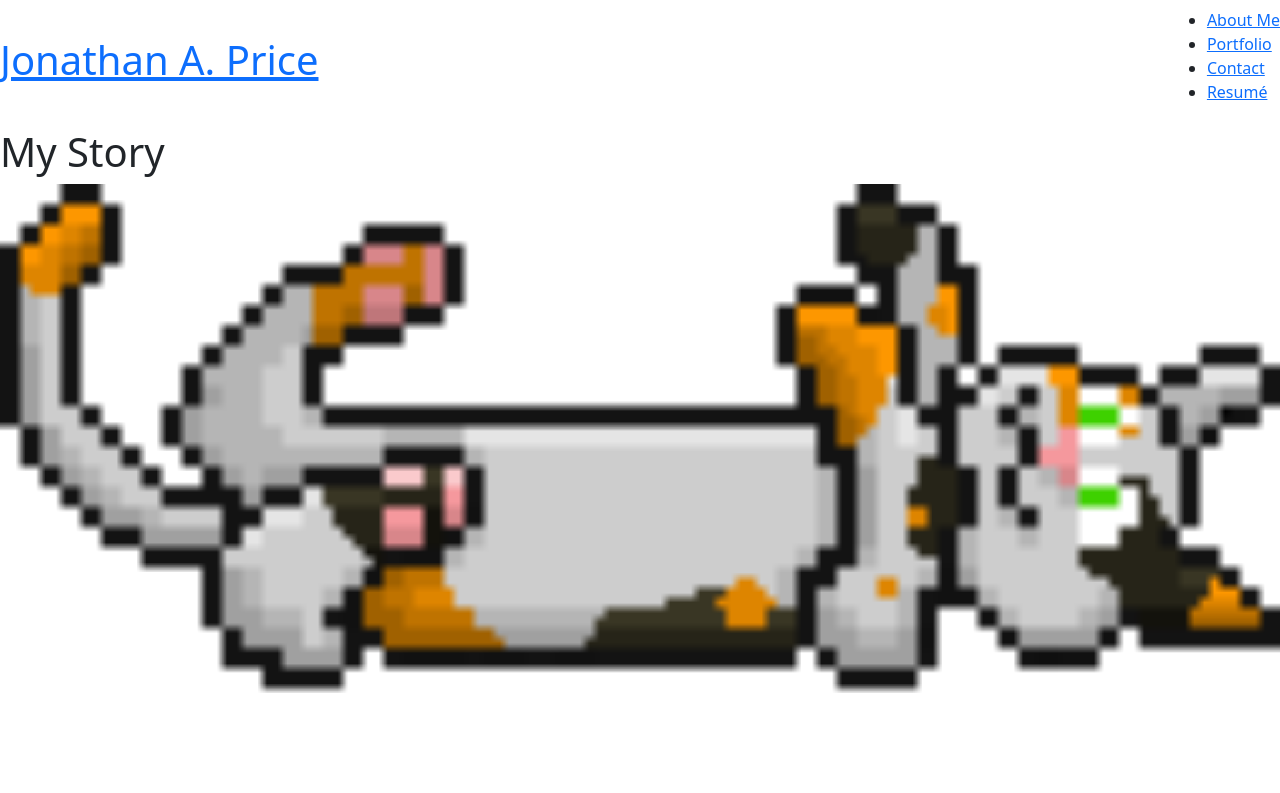
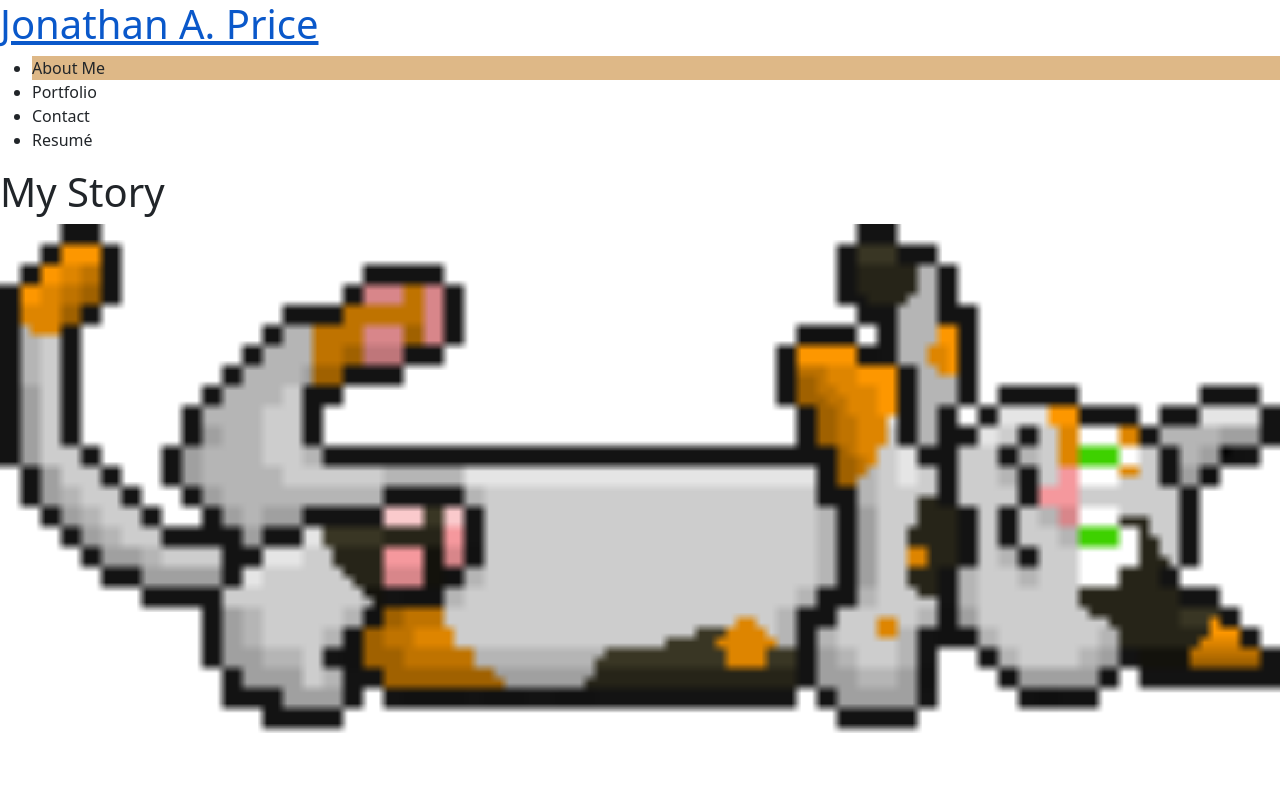
Before and after one commit to jonprice0/application-portfolio, a React (Create React App) app: page / in a window 1280 px wide. Shown: the top 793 px of the page. Built offline with nearby package versions, Linux system fonts and the light colour scheme.

Commit message:
added Navigation component functionality

```diff
--- a/src/App.css
+++ b/src/App.css
@@ -1,38 +1,3 @@
-.App {
-  text-align: center;
+.navActive {
+  background-color: burlywood;
 }
-
-.App-logo {
-  height: 40vmin;
-  pointer-events: none;
-}
-
-@media (prefers-reduced-motion: no-preference) {
-  .App-logo {
-    animation: App-logo-spin infinite 20s linear;
-  }
-}
-
-.App-header {
-  background-color: #282c34;
-  min-height: 100vh;
-  display: flex;
-  flex-direction: column;
-  align-items: center;
-  justify-content: center;
-  font-size: calc(10px + 2vmin);
-  color: white;
-}
-
-.App-link {
-  color: #61dafb;
-}
-
-@keyframes App-logo-spin {
-  from {
-    transform: rotate(0deg);
-  }
-  to {
-    transform: rotate(360deg);
-  }
-}
--- a/src/App.js
+++ b/src/App.js
@@ -1,4 +1,5 @@
 import './App.css';
+import { useState } from 'react';
 import Header from './components/Header';
 import About from './components/About';
 import Portfolio from './components/Portfolio';
@@ -6,19 +7,35 @@ import Footer from './components/Footer';
 import Contact from './components/Contact';
 import Resumé from './components/Resumé';
 
-function App() {
+export default function App() {
+  const sections = ["About Me", "Portfolio", "Contact", "Resumé"];
+
+  const [currentSection, setCurrentSection] = useState(sections[0]);
+
+  const renderSection = () => {
+    switch(currentSection) {
+      case "About Me":
+        return <About></About>;
+      case "Portfolio":
+        return <Portfolio></Portfolio>;
+      case "Contact":
+        return <Contact></Contact>;
+      case "Resumé":
+        return <Resumé></Resumé>;
+    }
+  }
+
   return (
     <div>
-      <Header></Header>
+      <Header
+        sections={sections}
+        setCurrentSection={setCurrentSection}
+        currentSection={currentSection}
+      ></Header>
       <main>
-        <About></About>
-        <Portfolio></Portfolio>
-        <Contact></Contact>
-        <Resumé></Resumé>
+        {renderSection()}
       </main>
       <Footer></Footer>
     </div>
   );
-}
-
-export default App;
+};
--- a/src/components/About/index.js
+++ b/src/components/About/index.js
@@ -2,8 +2,8 @@ import profilePhoto from "../../assets/images/small-cat.png";
 
 export default function About() {
     return (
-        <section>
-            <h1 id="about">My Story</h1>
+        <section id="about">
+            <h1>My Story</h1>
             <img src={profilePhoto} style={{ width: "100%" }} alt="profile" />
             <p>I'm a programming newb. I study hard and build cool stuff. Watch me go!</p>
         </section>
--- a/src/components/Header/index.js
+++ b/src/components/Header/index.js
@@ -1,13 +1,25 @@
 // import Name from '../Name'
+// import { useState } from 'react';
 import Navigation from '../Navigation';
 
+export default function Header(props) {
+// const sections = ["About Me", "Portfolio", "Contact", "Resumé"];
+// const [currentSection, setCurrentSection] = useState(sections[0]);
 
-export default function Nav() {
+    const {
+        sections = [],
+        setCurrentSection,
+        currentSection
+    } = props;
+
     return (
-        <header className="navbar">
-            {/* <Name></Name> */}
+        <header>
             <h1><a href="/">Jonathan A. Price</a></h1>
-            <Navigation></Navigation>
+            <Navigation
+                sections={sections}
+                setCurrentSection={setCurrentSection}
+                currentSection={currentSection}
+            ></Navigation>
         </header>
     );
 }
--- a/src/components/Navigation/index.js
+++ b/src/components/Navigation/index.js
@@ -1,19 +1,22 @@
-export default function Navigation() {
+export default function Navigation(props) {
+    const {
+        sections = [],
+        setCurrentSection,
+        currentSection
+    } = props;
+
     return(
         <nav>
             <ul>
-                <li>
-                    <a href="#about">About Me</a>
-                </li>
-                <li>
-                    <a href="#portfolio">Portfolio</a>
-                </li>
-                <li>
-                    <a href="#contact">Contact</a>
-                </li>
-                <li>
-                    <a href="#resumé">Resumé</a>
-                </li>
+                {sections.map((section) => (
+                    <li className={`${currentSection === section && 'navActive'}`} key={section}>
+                        <span onClick={() => {
+                            setCurrentSection(section)
+                        }}>
+                            {section}
+                        </span>
+                    </li>
+                ))}
             </ul>
         </nav>
     );
```
